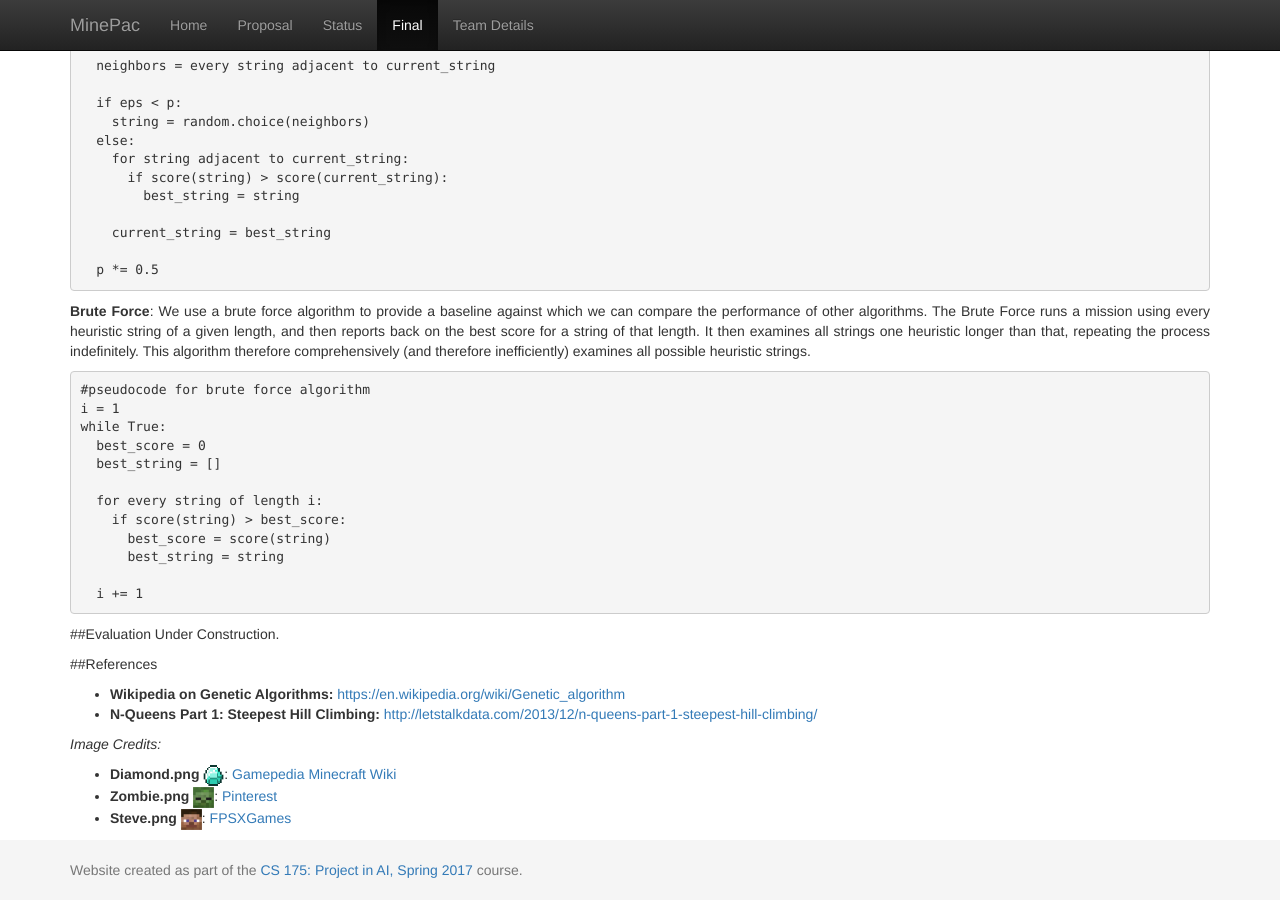
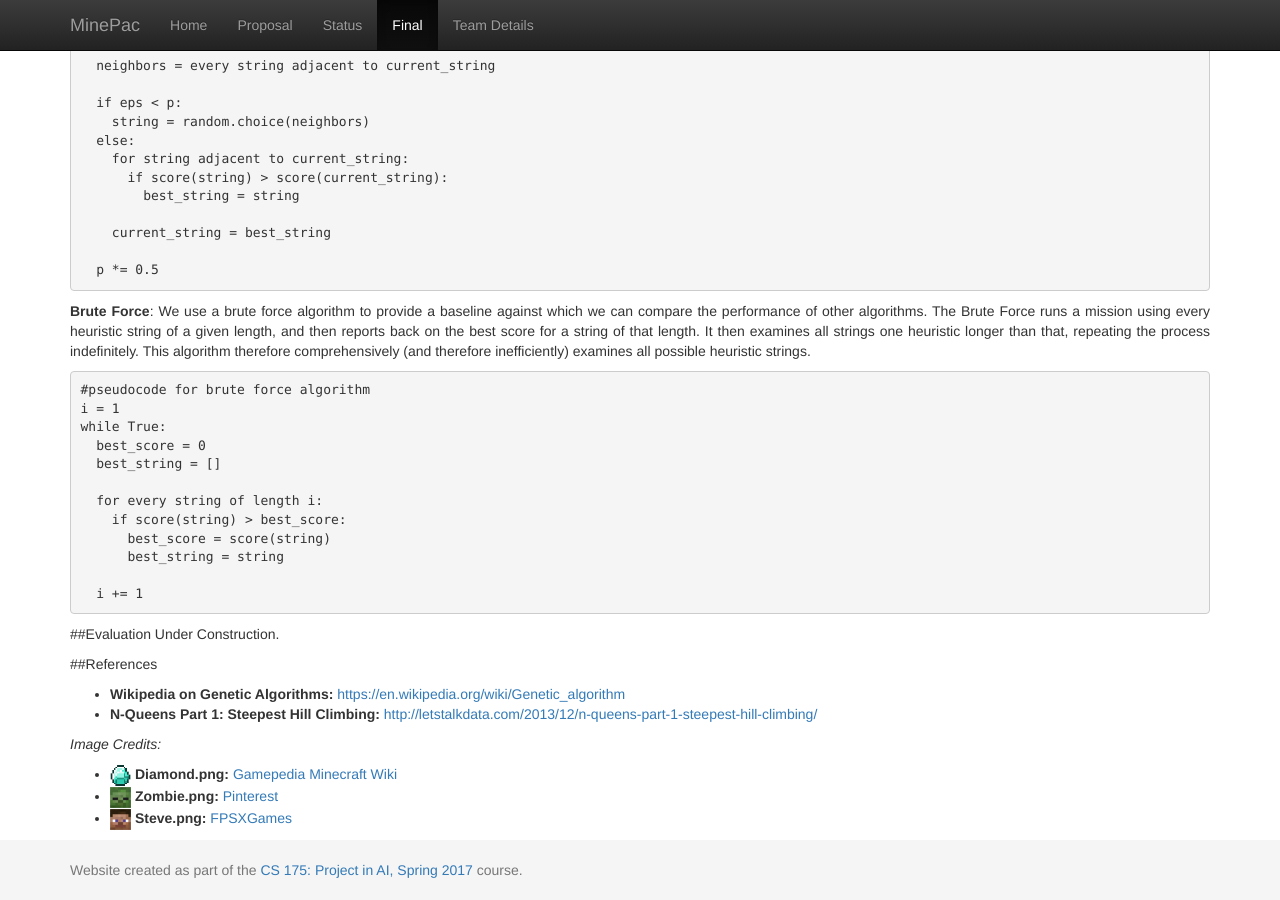
Before and after one commit to r58Playz/MinePac, a Jekyll site: the page built from docs/final.md, in a window 1280 px wide and 900 px high, scrolled down 2522 px. Built offline with Jekyll 4.4.1, drawn with Linux system fonts in a browser that asks for light colours; formulas are drawn with MathJax 3.

Commit message:
changed format of image cites

```diff
--- a/docs/final.md
+++ b/docs/final.md
@@ -145,6 +145,6 @@ Under Construction.
 * **N-Queens Part 1: Steepest Hill Climbing:** <http://letstalkdata.com/2013/12/n-queens-part-1-steepest-hill-climbing/>
 
 *Image Credits:*
-* **Diamond.png** <img src="media/Diamond.png" class="icon" />: [Gamepedia Minecraft Wiki](http://minecraft.gamepedia.com/File:Diamond.png)
-* **Zombie.png** <img src="media/Zombie.png" class="icon" />: [Pinterest](https://s-media-cache-ak0.pinimg.com/originals/ac/65/8a/ac658a2c0bc1117c6d547170b23dec72.jpg)
-* **Steve.png** <img src="media/Steve.png" class="icon" />: [FPSXGames](http://www.fps-x-games.com/2013/06/free-minecraft-steve-head-printable-mask.html)
+* <img src="media/Diamond.png" class="icon" /> **Diamond.png:** [Gamepedia Minecraft Wiki](http://minecraft.gamepedia.com/File:Diamond.png)
+* <img src="media/Zombie.png" class="icon" /> **Zombie.png:** [Pinterest](https://s-media-cache-ak0.pinimg.com/originals/ac/65/8a/ac658a2c0bc1117c6d547170b23dec72.jpg)
+* <img src="media/Steve.png" class="icon" /> **Steve.png:** [FPSXGames](http://www.fps-x-games.com/2013/06/free-minecraft-steve-head-printable-mask.html)
```
